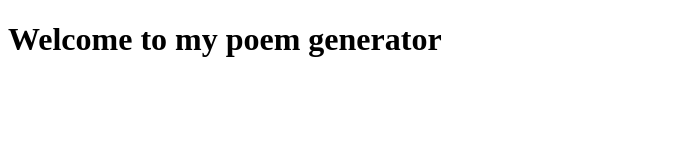
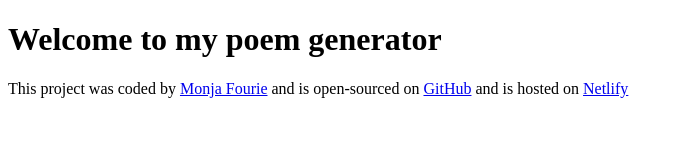
Before and after one commit to Monja016/poem-generator, a plain HTML site: page index.html in a window 1280 px wide. Shown: the whole page, without its empty margins (0-683 px from the left). Drawn offline with Linux system fonts and the light colour scheme.

Commit message:
Added the footer

```diff
--- a/index.html
+++ b/index.html
@@ -8,6 +8,18 @@
   </head>
   <body>
     <h1>Welcome to my poem generator</h1>
+
+    <footer>
+      This project was coded by
+      <a href="https://github.com/Monja016" target="_blank">Monja Fourie</a> and
+      is open-sourced on
+      <a href="https://github.com/Monja016/poem-generator" target="_blank"
+        >GitHub</a
+      >
+      and is hosted on
+      <a href="https://monja-ai-poem.netlify.app/" target="_blank"> Netlify </a>
+    </footer>
+
     <script src="src/index.js"></script>
   </body>
 </html>
```
